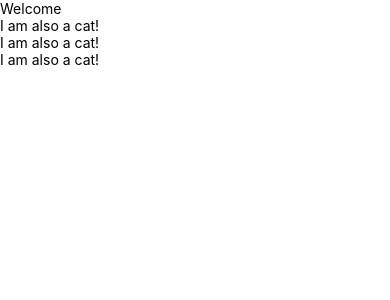
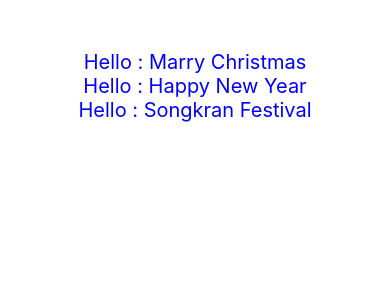
Before and after one commit to Schomklin/00177_ReactNative, a React Native app: screen / in a window 390 px wide. Shown: the top 300 px of the page. Built offline with nearby package versions, Linux system fonts and the light colour scheme.

Commit message:
Practice2

```diff
--- a/App.js
+++ b/App.js
@@ -4,6 +4,8 @@
 import Welcome from "./components/Welcome";
 import TxtInput from "./components/TxtInput";
 import CustomComponent from "./components/CustomComponent";
+import Logo from "./components/Logo";
+import LotsOfGreeting from "./components/LotsOfGreeting";
 
 const App = () => {
   return (
@@ -11,7 +13,9 @@
       {/* <Information /> */}
       {/* <Welcome/>       */}
       {/* <TxtInput/> */}
-      <CustomComponent/>
+      {/* <CustomComponent/> */}
+      {/* <Logo/> */}
+      <LotsOfGreeting/>
     </View>
   );
 };
--- /dev/null
+++ b/components/Logo.js
@@ -0,0 +1,26 @@
+import { View, Text, Button } from "react-native";
+import React from "react";
+import Users from "./Users";
+
+const Logo = () => {
+  const textLogo = "React Native by Amonpan";
+  const isTH = false;
+
+  const showData = ()=>{
+    alert("Hello Button");
+  }
+
+  return (
+    <View style={{ flex: 1, justifyContent: "center" }}>
+      <Text>{textLogo}</Text>
+      {
+        // isTH && <Text>ภาษาไทย</Text>
+        isTH ? <Text>ภาษาไทย</Text> : <Text>ภาษาอังกฤษ</Text>
+      }
+      <Button title="Click Me" onPress={showData}/>
+      <Users/>
+    </View>
+  );
+};
+
+export default Logo;
--- /dev/null
+++ b/components/LotsOfGreeting.js
@@ -0,0 +1,25 @@
+import { View, Text } from "react-native";
+import React from "react";
+
+const Greeting = ({name}) => {
+  //const { name } = props;
+  return (
+    <View style={{ alignItems: "center"}}>
+      <Text style={{color:'blue',fontSize:20}}>
+        Hello : {name}
+      </Text>
+    </View>
+  );
+};
+
+const LotsOfGreeting = () => {
+  return (
+    <View style={{ flex: 1, alignItems: "center", top: 50 }}>
+      <Greeting name="Marry Christmas" />
+      <Greeting name="Happy New Year" />
+      <Greeting name="Songkran Festival" />
+    </View>
+  );
+};
+
+export default LotsOfGreeting;
--- /dev/null
+++ b/components/Users.js
@@ -0,0 +1,21 @@
+import { View, Text } from "react-native";
+import React from "react";
+
+const Users = () => {
+  const users = [
+    {id:1,name:"John"},
+    {id:2,name:"Mary"}
+  ];
+
+  return (
+    <View>
+      {
+        users.map((user,index)=>{
+            return <Text key={user.id}>{index+1}.{user.name}</Text>
+        })
+      }
+    </View>
+  );
+};
+
+export default Users;
--- a/package.json
+++ b/package.json
@@ -14,7 +14,8 @@
     "react": "18.1.0",
     "react-dom": "^18.2.0",
     "react-native": "0.70.5",
-    "react-native-web": "~0.18.7"
+    "react-native-web": "~0.18.7",
+    "@expo/webpack-config": "^0.17.2"
   },
   "devDependencies": {
     "@babel/core": "^7.12.9"
```
Also changed, not shown: 1 other file (tests, documents, lock files or other folders).
